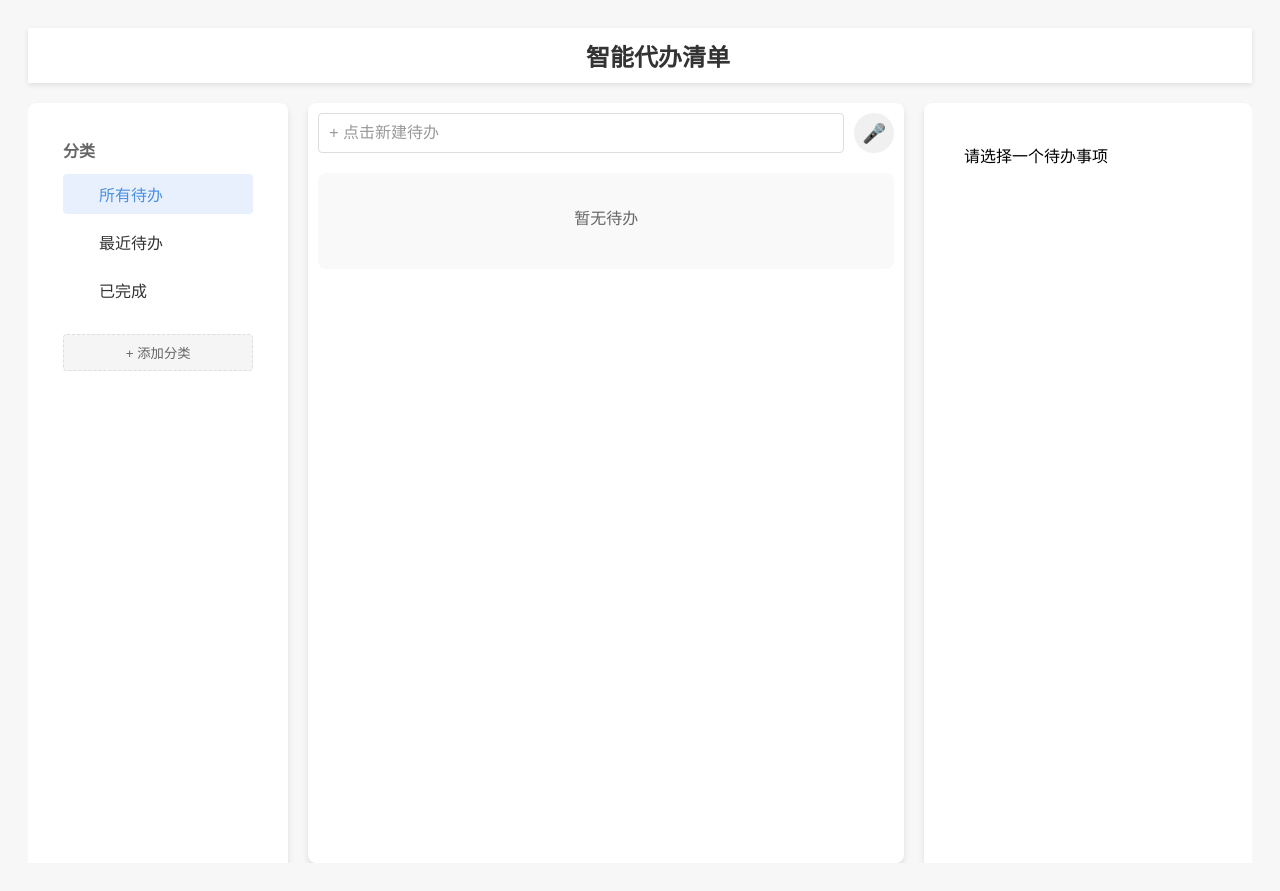
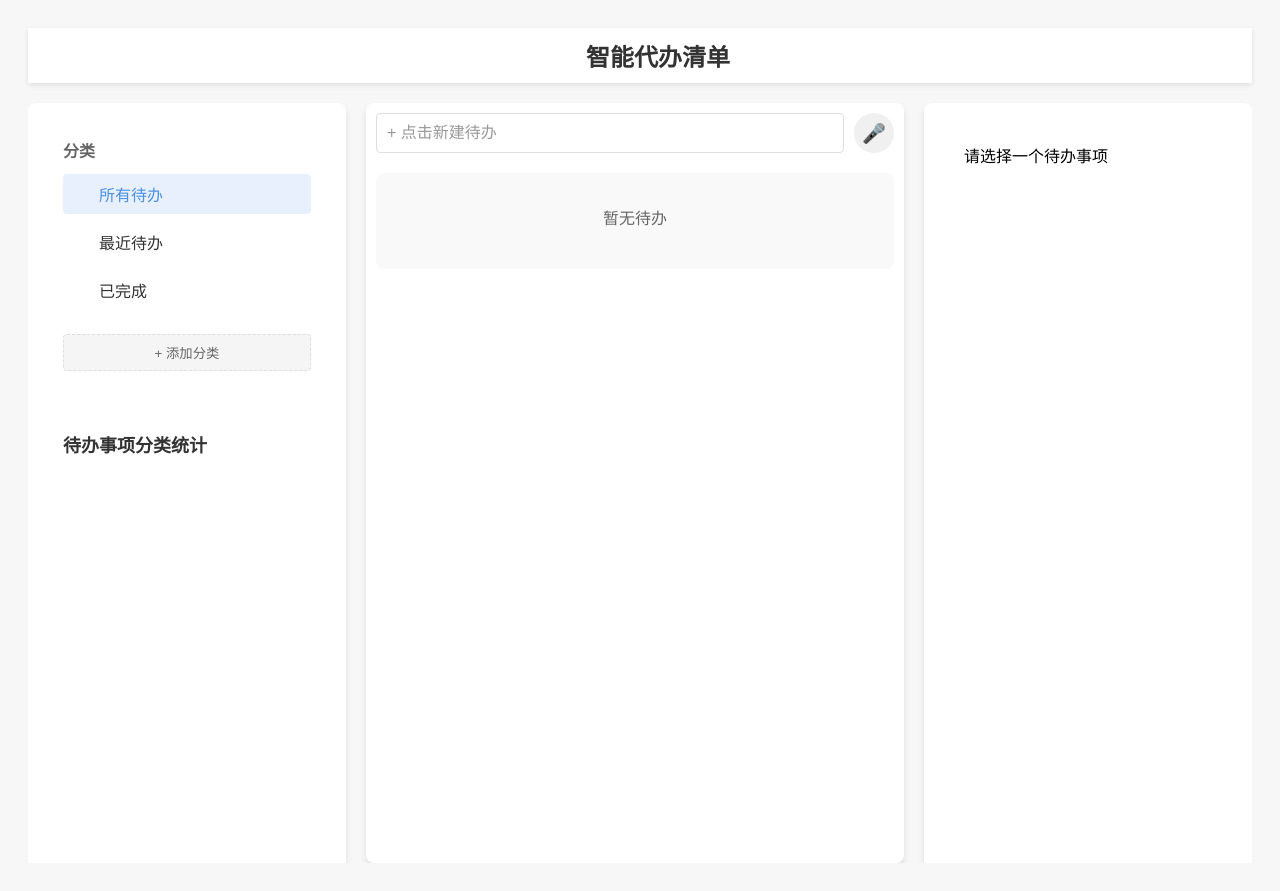
Before and after one commit to Sam-hhhh/smart-todo, a React (Vite) app: page /all in a window 1280 px wide. Built offline with nearby package versions, Linux system fonts and the light colour scheme.

Commit message:
新增待办统计可视化模块

```diff
--- a/package.json
+++ b/package.json
@@ -15,6 +15,7 @@
     "react-dom": "^19.1.0",
     "react-redux": "^9.2.0",
     "react-router-dom": "^7.5.3",
+    "recharts": "^2.15.3",
     "sass": "^1.87.0"
   },
   "devDependencies": {
--- a/src/components/MainContainer.tsx
+++ b/src/components/MainContainer.tsx
@@ -3,6 +3,7 @@ import CategoryList from "./CategoryList";
 import TaskList from "./TaskList";
 import TaskDetail from "./TaskDetail";
 import AddTask from "./AddTask";
+import TaskStatistics from "./TaskStatistics";
 import "../styles/MainContainer.scss";
 
 const MainContainer = ({
@@ -16,6 +17,7 @@ const MainContainer = ({
     <div className="main-container">
       <div className="category-container">
         <CategoryList />
+        <TaskStatistics />
       </div>
       <div className="task-list-container">
         <AddTask />
--- /dev/null
+++ b/src/components/TaskStatistics.tsx
@@ -0,0 +1,60 @@
+import React from 'react';
+import { useSelector } from 'react-redux';
+import { PieChart, Pie, Cell, ResponsiveContainer, Tooltip, Legend } from 'recharts';
+import type { RootState } from '../store';
+import '../styles/TaskStatistics.scss';
+
+const COLORS = ['#0088FE', '#00C49F', '#FFBB28', '#FF8042', '#8884D8', '#82CA9D'];
+
+const TaskStatistics: React.FC = () => {
+  const tasks = useSelector((state: RootState) => state.tasks.tasks);
+  const categories = useSelector((state: RootState) => state.categories.categories);
+
+  // 计算每个分类的待办事项数量
+  const categoryStats = categories.map(category => {
+    const taskCount = tasks.filter(task => task.categoryId === category.id).length;
+    return {
+      name: category.name,
+      value: taskCount
+    };
+  });
+
+  // 计算未分类的待办事项数量
+  const uncategorizedCount = tasks.filter(task => !task.categoryId).length;
+  if (uncategorizedCount > 0) {
+    categoryStats.push({
+      name: '未分类',
+      value: uncategorizedCount
+    });
+  }
+
+  return (
+    <div className="task-statistics">
+      <h3>待办事项分类统计</h3>
+      <div className="chart-container">
+        <ResponsiveContainer width="100%" height={300}>
+          <PieChart>
+            <Pie
+              data={categoryStats}
+              cx="50%"
+              cy="50%"
+              labelLine={false}
+              outerRadius={80}
+              fill="#8884d8"
+              dataKey="value"
+              label={({ name, percent }) => `${name} ${(percent * 100).toFixed(0)}%`}
+            >
+              {categoryStats.map((entry, index) => (
+                <Cell key={`cell-${index}`} fill={COLORS[index % COLORS.length]} />
+              ))}
+            </Pie>
+            <Tooltip />
+            <Legend />
+          </PieChart>
+        </ResponsiveContainer>
+      </div>
+    </div>
+  );
+};
+
+export default TaskStatistics;
--- a/src/styles/MainContainer.scss
+++ b/src/styles/MainContainer.scss
@@ -8,17 +8,20 @@
 }
 
 .category-container {
-  width: 20%; /* 左侧分类区域 */
+  width: 25%;
   background-color: #ffffff;
   padding: 15px;
   border-radius: 8px;
   box-shadow: 0 4px 6px rgba(0, 0, 0, 0.1);
   overflow-y: auto; // 允许内容滚动
   height: 100%; // 占满容器高度
+  display: flex;
+  flex-direction: column;
+  gap: 20px;
 }
 
 .task-list-container {
-  width: 50%;
+  width: 45%;
   background-color: #ffffff;
   padding: 10px;
   border-radius: 8px;
--- /dev/null
+++ b/src/styles/TaskStatistics.scss
@@ -0,0 +1,30 @@
+.task-statistics {
+  background-color: #ffffff;
+  border-radius: 8px;
+  padding: 20px;
+  margin-bottom: 20px;
+
+  h3 {
+    margin: 0 0 20px 0;
+    color: #333;
+    font-size: 18px;
+  }
+
+  .chart-container {
+    width: 100%;
+    height: 300px;
+  }
+
+  :global {
+    .recharts-default-tooltip {
+      background-color: rgba(255, 255, 255, 0.9) !important;
+      border: 1px solid #eee !important;
+      border-radius: 4px !important;
+      padding: 8px !important;
+    }
+
+    .recharts-legend-item-text {
+      color: #666 !important;
+    }
+  }
+}
```
Also changed, not shown: 1 other file (tests, documents, lock files or other folders).
